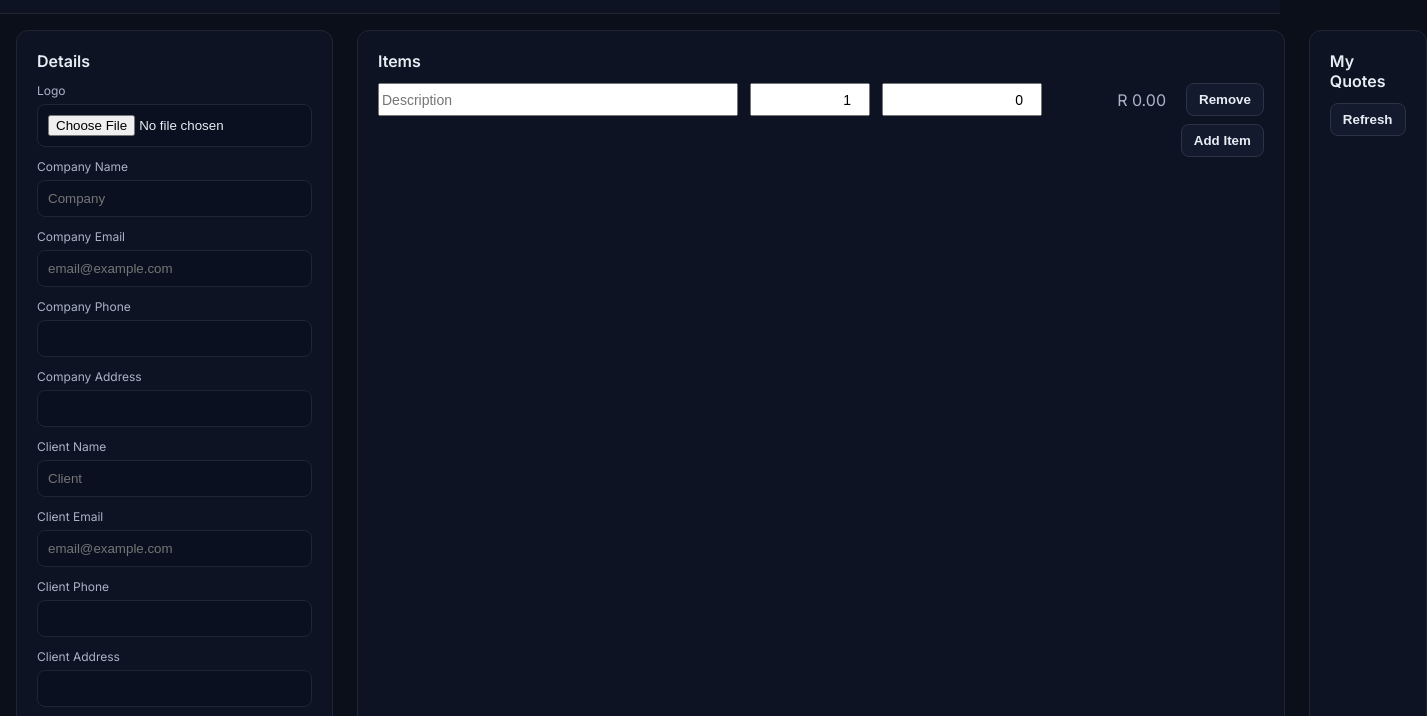
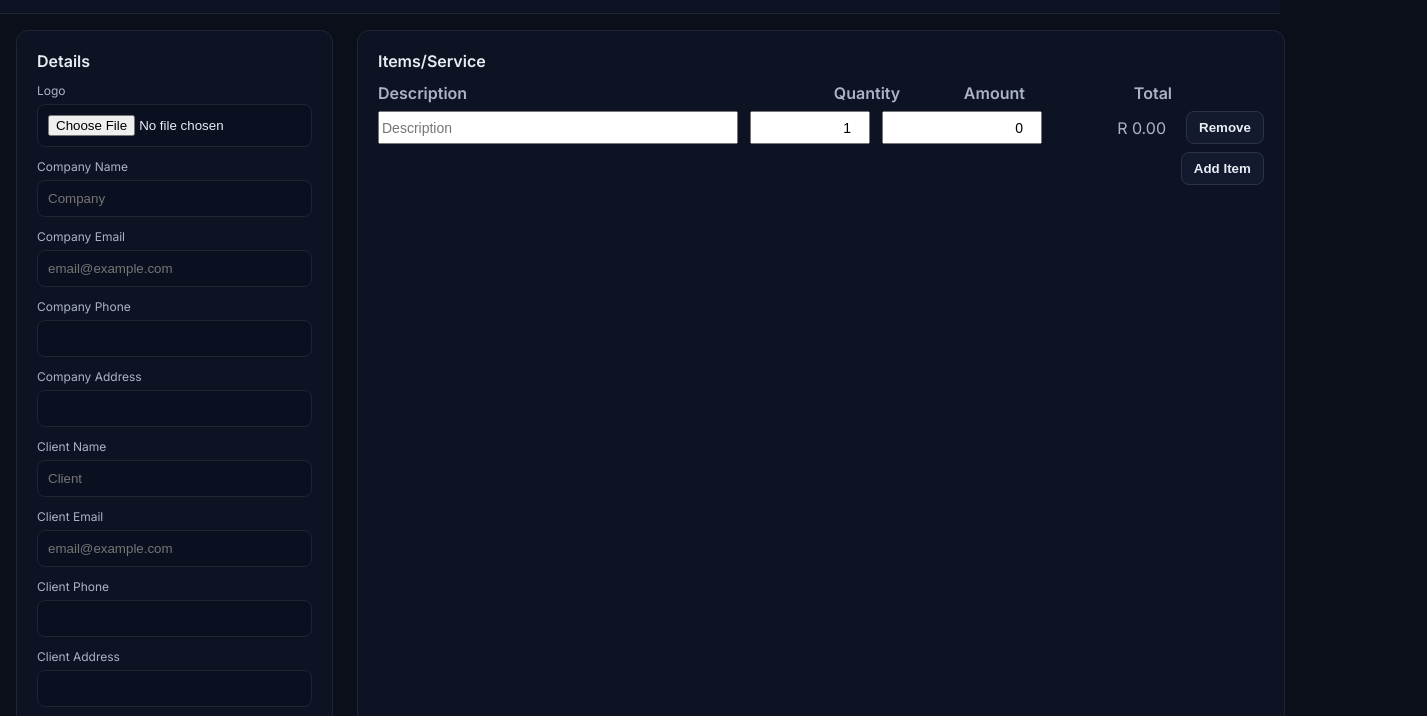
Before and after one commit to Ruan1993/RC-Quote-Maker, a plain HTML site: page index.html in a window 1280 px wide. Shown: the part 52-768 px from the top of the page, 1427 px wide, since content can reach past the window. Drawn offline with Linux system fonts and the light colour scheme; no server answers.

Commit message:
Name issues fixed and put the saved quotes underneath everthing else

```diff
--- a/css/styles.css
+++ b/css/styles.css
@@ -63,6 +63,7 @@ body{
 .item-row input[type="number"]{text-align:right}
 .item-total{display:flex;align-items:center;justify-content:flex-end;padding:0 8px;color:#aab4c6}
 .items-actions{display:flex;justify-content:flex-end;margin-top:8px}
+.items-header{display:none;color:#aab4c6;font-weight:600;margin-bottom:8px}
 .preview-panel{display:none}
 .print-host{position:fixed;left:-10000px;top:0;width:900px;max-width:900px;background:#ffffff;color:#111;z-index:-1;padding:0}
 .quote{background:#ffffff;color:#111;border-radius:12px;padding:24px}
@@ -71,7 +72,7 @@ body{
 .modal-actions{display:flex;justify-content:flex-end;gap:8px;margin-bottom:12px}
 .modal .quote{max-width:800px;margin:0 auto}
 .quote-header{display:flex;flex-direction:column;justify-content:space-between;align-items:flex-start;border-bottom:2px solid #f0f0f0;padding-bottom:16px;margin-bottom:16px}
-.brand-logo{max-height:48px;max-width:150px;width:auto;object-fit:contain;margin-bottom:8px;border-radius:6px;object-fit:contain;vertical-align:top;}
+.brand-logo{max-height:64px;max-width:180px;width:auto;object-fit:contain;margin-bottom:8px;border-radius:6px;object-fit:contain;vertical-align:top;}
 .brand-name{font-weight:700;font-size:20px}
 .brand-details{color:#222;font-size:12px}
 .quote-meta{display:flex;flex-direction:column;gap:6px;text-align:right;margin-top:16px;align-self:flex-end;}
@@ -89,17 +90,23 @@ body{
 .notes-label{font-weight:600;margin-bottom:6px}
 .notes-body{color:#222;font-size:12px}
 .quote-vat-note{margin-top:8px;color:#404040;font-size:12px;font-style:italic}
-.quotes-actions{display:flex;justify-content:flex-end;margin-bottom:8px}
-.quotes-list{display:flex;flex-direction:column;gap:8px}
-.quote-card{display:grid;grid-template-columns:1.5fr 1fr 1fr auto;gap:8px;align-items:center;background:#0b1020;border:1px solid #1f2533;border-radius:8px;padding:10px}
+.quotes-actions{display:flex;justify-content:center;margin-bottom:8px}
+.quotes-list{display:flex;flex-direction:column;gap:8px;max-width:700px;margin:0 auto;width:100%}
+.quote-card{display:grid;grid-template-columns:1.5fr 1fr 1fr auto;gap:8px;align-items:center;background:#0b1020;border:1px solid #1f2533;border-radius:8px;padding:10px;width:100%}
 .quote-card .meta{color:#aab4c6;font-size:12px}
 
 @media(min-width:900px){
   .layout{grid-template-columns:1fr 1fr; gap: 20px;}
   .preview-panel{grid-column:1/-1}
   .item-row{grid-template-columns:minmax(300px,1fr) 100px 140px 100px auto;gap:10px}
+  .items-header{display:grid;grid-template-columns:minmax(300px,1fr) 100px 140px 100px auto;gap:10px}
   .quote-header{flex-direction:row;}
   .quote-meta{margin-top:0;}
+  .quotes-panel{grid-column:1/-1}
+}
+
+@media(max-width:600px){
+  .quote-card{grid-template-columns:1fr;gap:6px}
 }
 
 @media(min-width:1200px){
@@ -109,4 +116,6 @@ body{
   .quote-table th:nth-child(2),.quote-table td:nth-child(2){width:110px}
   .quote-table th:nth-child(3),.quote-table th:nth-child(4),.quote-table td:nth-child(3),.quote-table td:nth-child(4){width:180px}
   .item-row{grid-template-columns:minmax(360px,1fr) 120px 160px 120px auto; gap:12px}
+  .items-header{grid-template-columns:minmax(360px,1fr) 120px 160px 120px auto}
+  .quotes-panel{grid-column:1/-1}
 }
--- a/index.html
+++ b/index.html
@@ -49,7 +49,14 @@
 <div class="field"><label>Notes</label><textarea id="notes" rows="3" placeholder=""></textarea></div>
 </section>
 <section class="panel items-panel">
-<div class="section-title">Items</div>
+<div class="section-title">Items/Service</div>
+<div class="items-header">
+  <div>Description</div>
+  <div>Quantity</div>
+  <div>Amount</div>
+  <div>Total</div>
+  <div></div>
+</div>
 <div id="itemsContainer" class="items"></div>
 <div class="items-actions">
 <button id="addItemBtn" class="btn">Add Item</button>
```
